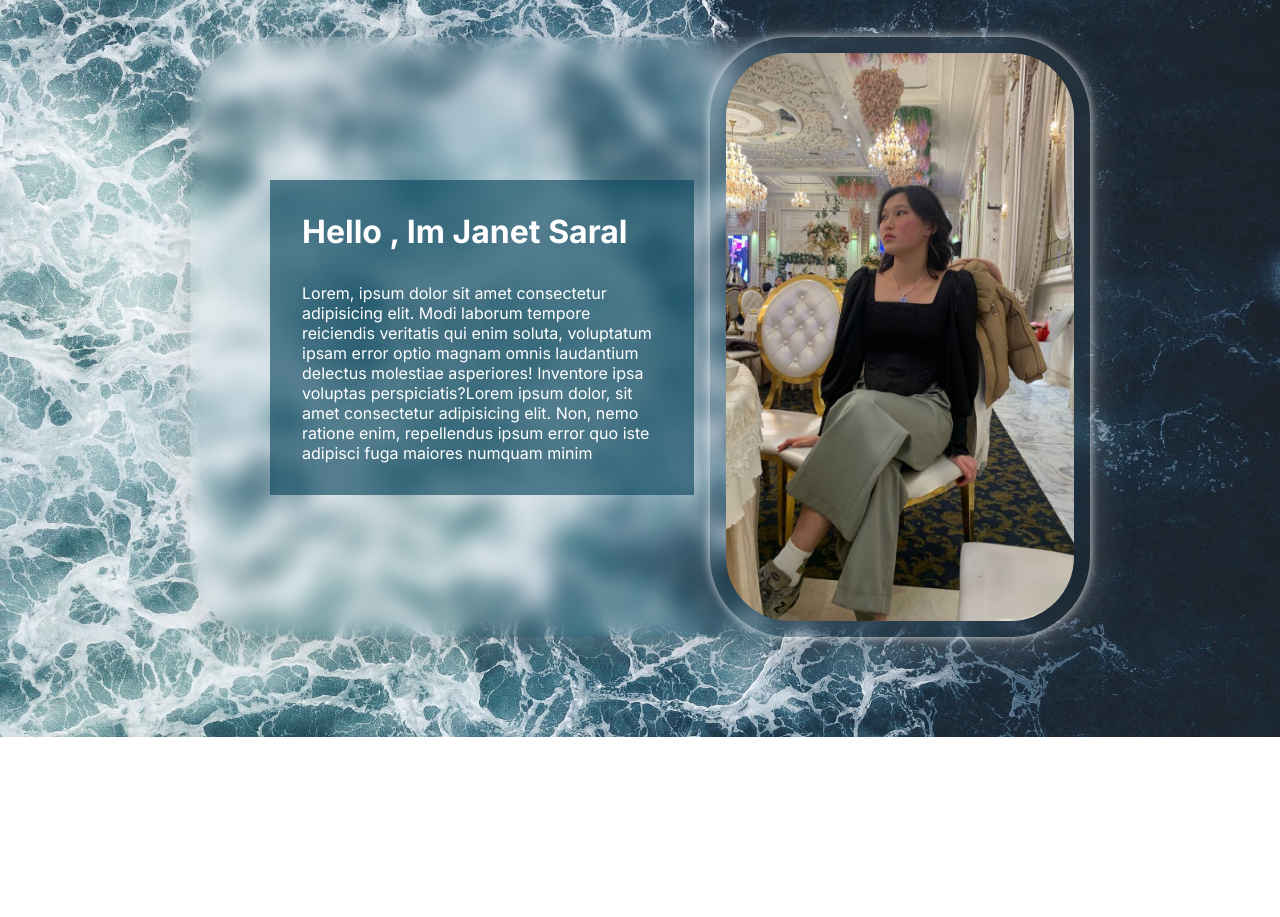
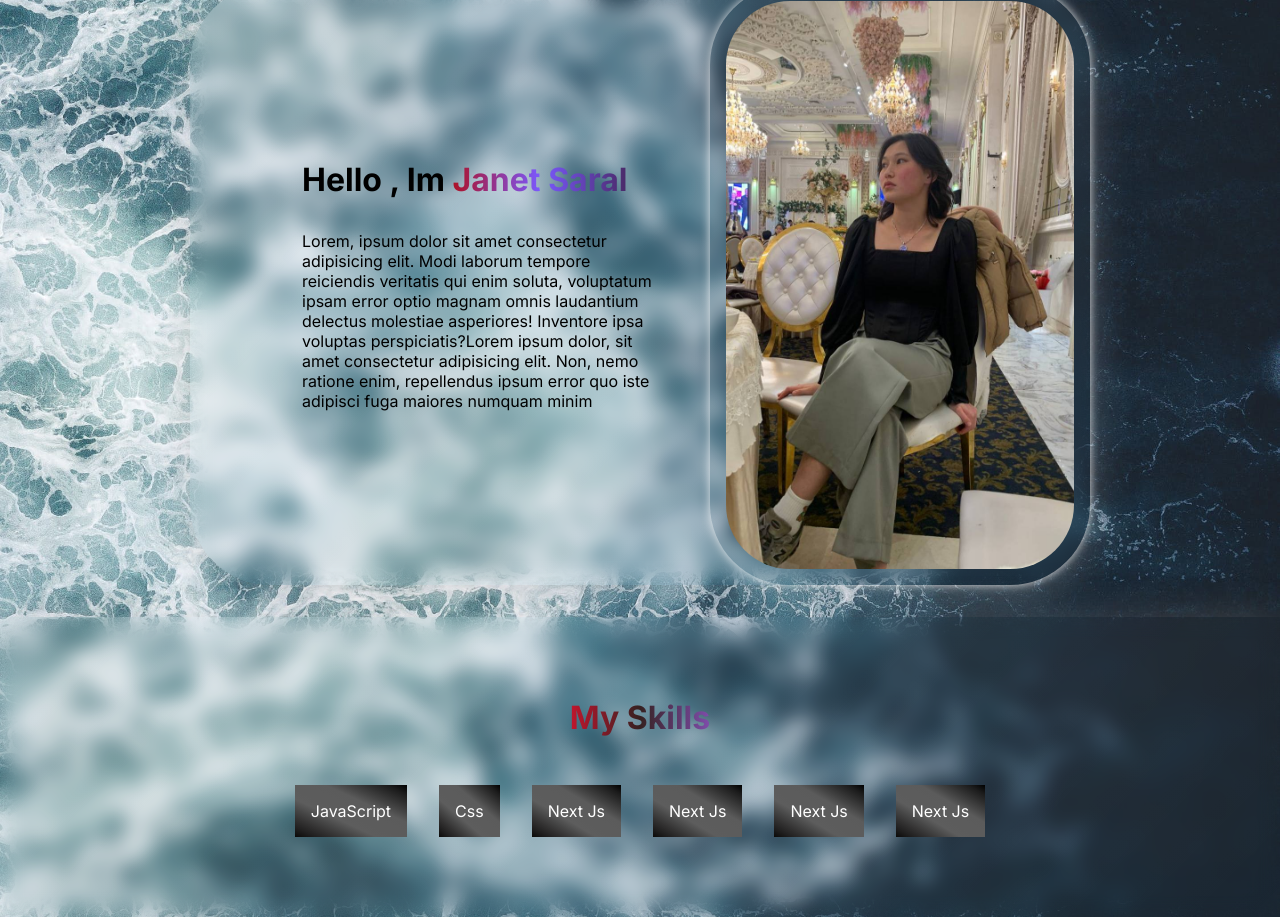
Before and after one commit to jkattoeva/NextPortfolio, a Next.js app: page / in a window 1280 px wide. Shown: the part 140-1057 px from the top of the page. Before the commit the page ends 877 px from the top, so only its background shows below. Built offline with nearby package versions, Linux system fonts and the light colour scheme.

Commit message:
add skills section

```diff
--- a/src/app/(base)/page.tsx
+++ b/src/app/(base)/page.tsx
@@ -1,10 +1,12 @@
 import Person from "@/components/UI/Person";
+import Skills from "@/components/UI/Skills";
 import cls from "@/styles/Home.module.scss";
 export default function Home() {
   return (
     <>
       <div className={cls.home_page}>
         <Person />
+        <Skills />
       </div>
     </>
   );
--- a/src/components/UI/Person.tsx
+++ b/src/components/UI/Person.tsx
@@ -6,7 +6,9 @@ export default function Person() {
   return (
     <div className={cls.person}>
       <div className={cls.desc}>
-        <h1>Hello , Im Janet Saral</h1>
+        <h1 className={cls.title}>
+          Hello , Im <span className={cls.name}>Janet Saral</span>
+        </h1>
         <p>
           Lorem, ipsum dolor sit amet consectetur adipisicing elit. Modi laborum
           tempore reiciendis veritatis qui enim soluta, voluptatum ipsam error
--- /dev/null
+++ b/src/components/UI/Skills.tsx
@@ -0,0 +1,28 @@
+import cls from "@/styles/Skills.module.scss";
+
+type skills = {
+  name: string;
+}[];
+
+export default function Skills() {
+  const skills: skills = [
+    { name: "JavaScript" },
+    { name: "Css" },
+    { name: "Next Js" },
+    { name: "Next Js" },
+    { name: "Next Js" },
+    { name: "Next Js" },
+  ];
+  return (
+    <>
+      <div className={cls.skills_page}>
+        <h1>My Skills</h1>
+        <div className={cls.skills}>
+          {skills.map((skills, idx) => (
+            <span key={idx}>{skills.name}</span>
+          ))}
+        </div>
+      </div>
+    </>
+  );
+}
--- a/src/styles/Home.module.scss
+++ b/src/styles/Home.module.scss
@@ -5,7 +5,9 @@
 
   display: flex;
   align-items: center;
-  justify-content: center;
+  justify-content: space-around;
   flex-direction: column;
 
+  padding: 3rem 0 0 0;
+  gap: 2rem;
 }
--- a/src/styles/Person.module.scss
+++ b/src/styles/Person.module.scss
@@ -25,7 +25,19 @@
     gap: 2rem;
 
     padding: 2rem;
-    background-color: rgba(12, 71, 94, 0.644);
+    color: black;
+
+    .name {
+      background: #ad1328;
+      background: linear-gradient(
+        to right,
+        #ad1328 0%,
+        #7a59ff 50%,
+        #4a2a66 100%
+      );
+      -webkit-background-clip: text;
+      -webkit-text-fill-color: transparent;
+    }
   }
 
   .image {
--- /dev/null
+++ b/src/styles/Skills.module.scss
@@ -0,0 +1,57 @@
+.skills_page {
+  width: 100%;
+  min-height: 300px;
+
+  display: flex;
+  flex-direction: column;
+  justify-content: center;
+  align-items: center;
+  gap: 1rem;
+
+  padding: 2rem;
+  background: linear-gradient(
+    135deg,
+    rgba(255, 255, 255, 0.1),
+    rgba(255, 255, 255, 0)
+  );
+  backdrop-filter: blur(10px);
+  -webkit-backdrop-filter: blur(10px);
+  box-shadow: 0 10px 42px 0 rgba(171, 165, 165, 0.37);
+
+  h1 {
+    background: #ad1328;
+    background: linear-gradient(
+      to right,
+      #c1162d 0%,
+      #362121 50%,
+      #7f4dab 100%
+    );
+    -webkit-background-clip: text;
+    -webkit-text-fill-color: transparent;
+    margin-bottom: 2rem;
+  }
+
+  .skills {
+    display: flex;
+    gap: 2rem;
+
+    span {
+      background-image: linear-gradient(
+        to left bottom,
+        #000000,
+        #1b1b1b,
+        #2f2f2f,
+        #444444,
+        #5b5b5b,
+        #5c5c5c,
+        #5c5c5c,
+        #5d5d5d,
+        #474747,
+        #333232,
+        #201f1f,
+        #0a0908
+      );
+      padding: 1rem;
+    }
+  }
+}
```
